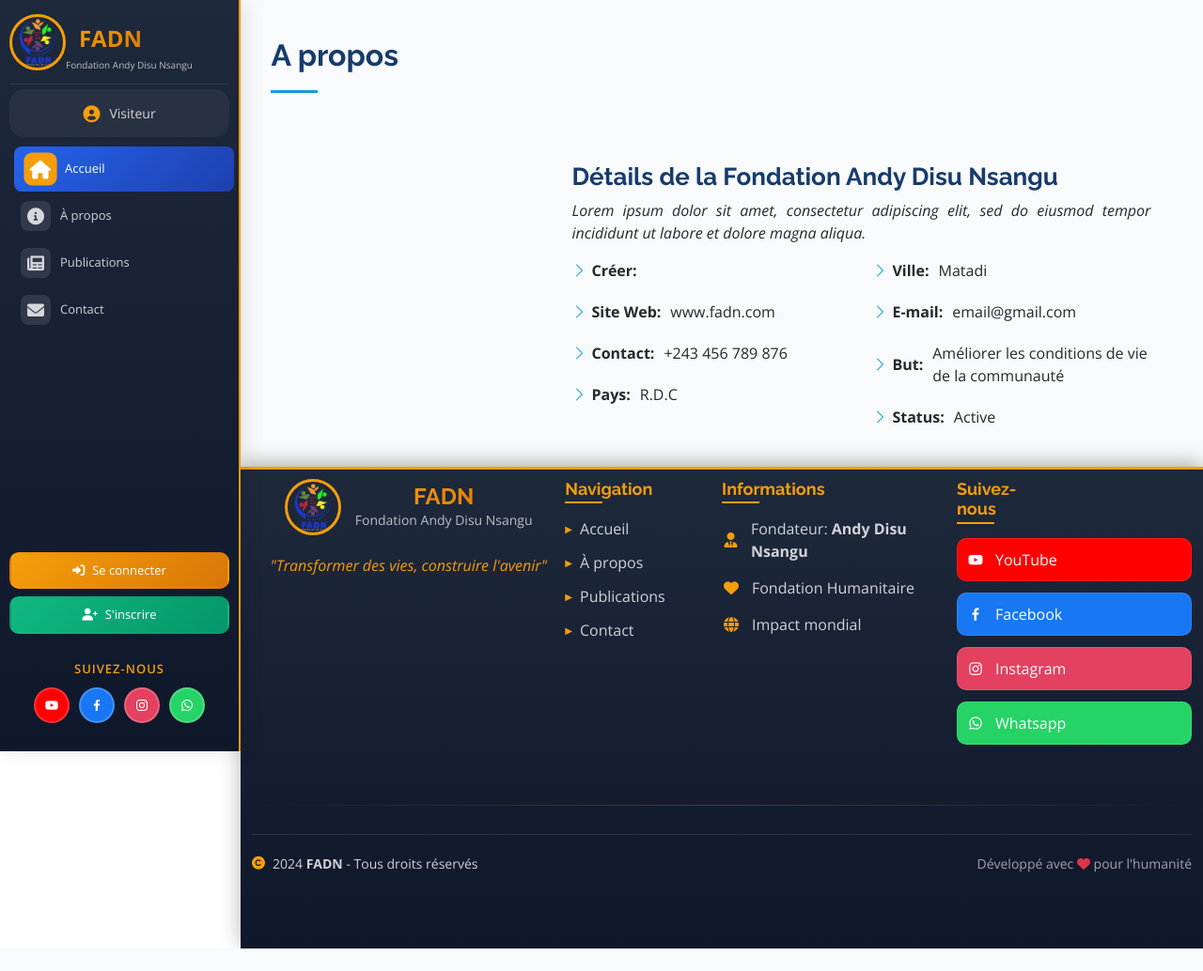
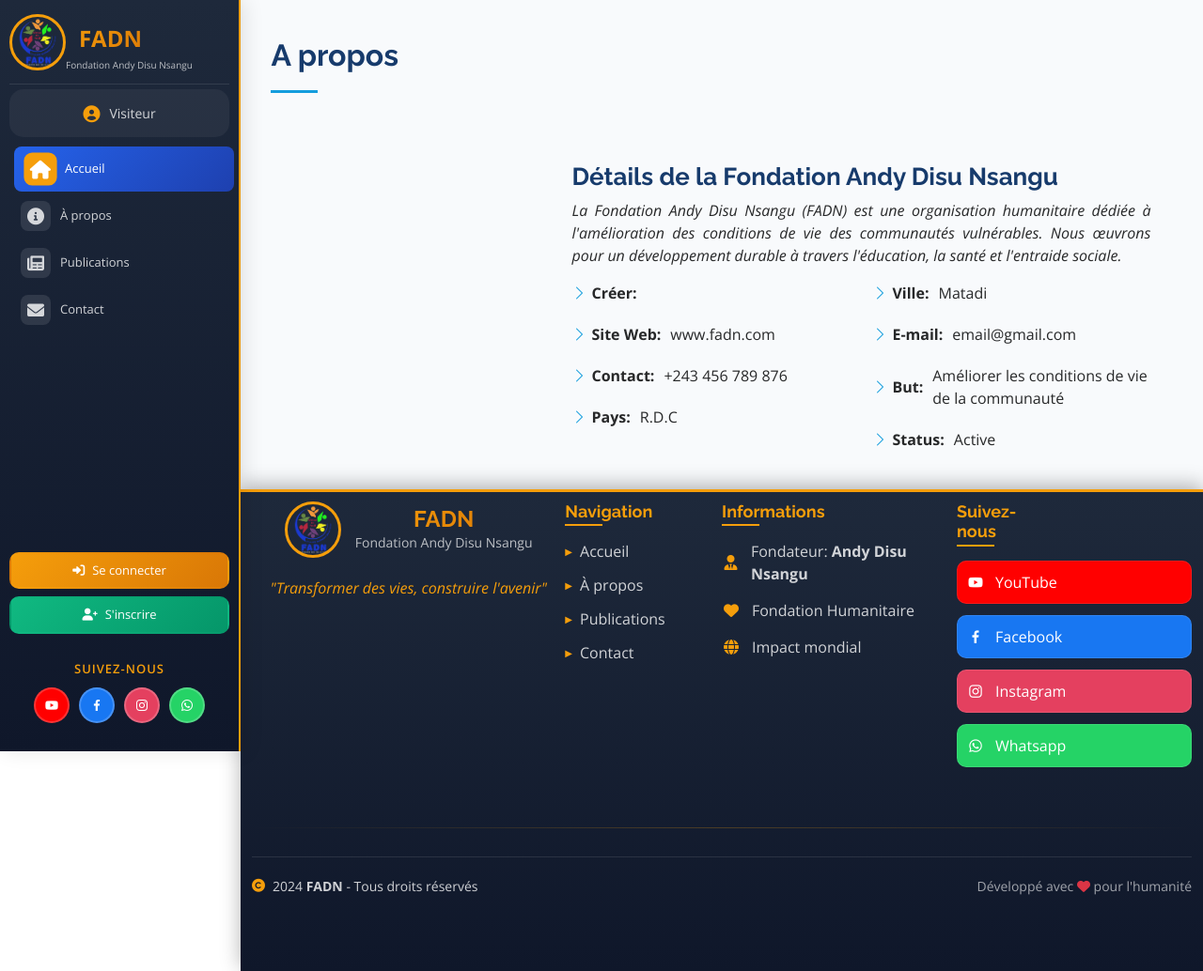
Before and after one commit to chadrackmbupiokajess/fadn, a Django app: template templates/about.html in a window 1280 px wide. Shown: the whole page at 94% size. Before the commit the page ends 1010 px from the top, so only its background shows below. Run offline with Django 4.2, Linux system fonts and the light colour scheme; the template is opened without the code that fills it, so the values that code supplies are empty; some libraries are stand-ins or nearby versions.

Commit message:
ajour admin

```diff
--- a/templates/about.html
+++ b/templates/about.html
@@ -21,8 +21,7 @@
       <div class="col-lg-8 pt-4 pt-lg-0 content" data-aos="fade-left">
         <h3>Détails de la Fondation Andy Disu Nsangu</h3>
         <p class="fst-italic justified-text">
-          Lorem ipsum dolor sit amet, consectetur adipiscing elit, sed do eiusmod tempor incididunt ut labore et dolore
-          magna aliqua.
+          La Fondation Andy Disu Nsangu (FADN) est une organisation humanitaire dédiée à l'amélioration des conditions de vie des communautés vulnérables. Nous œuvrons pour un développement durable à travers l'éducation, la santé et l'entraide sociale.
         </p>
         <div class="row">
           <div class="col-lg-6">
```
